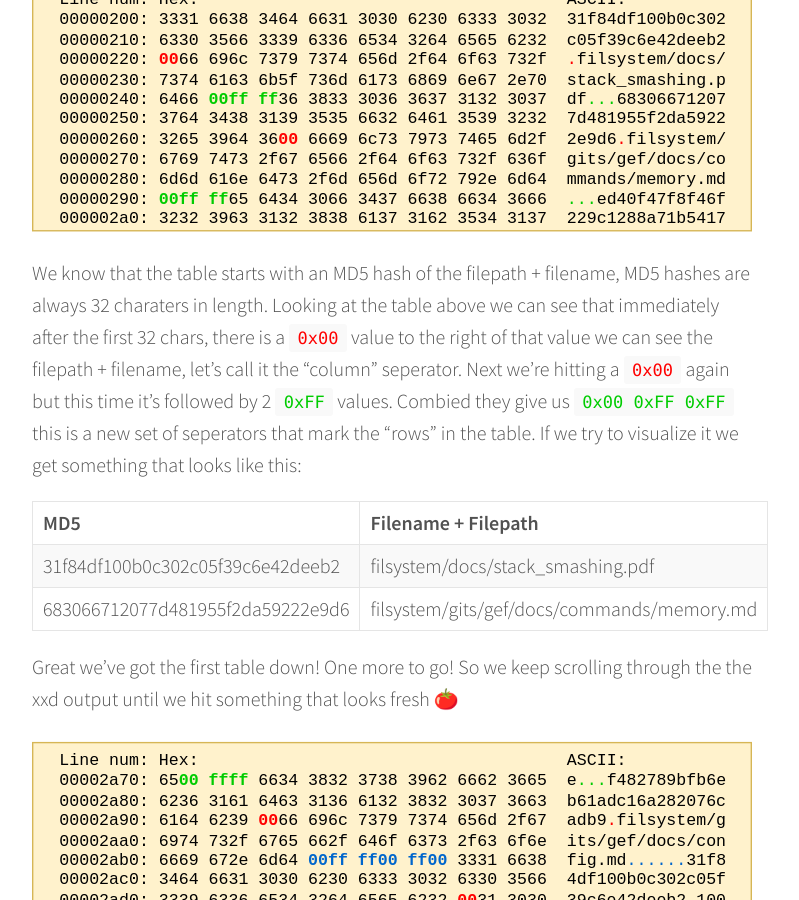
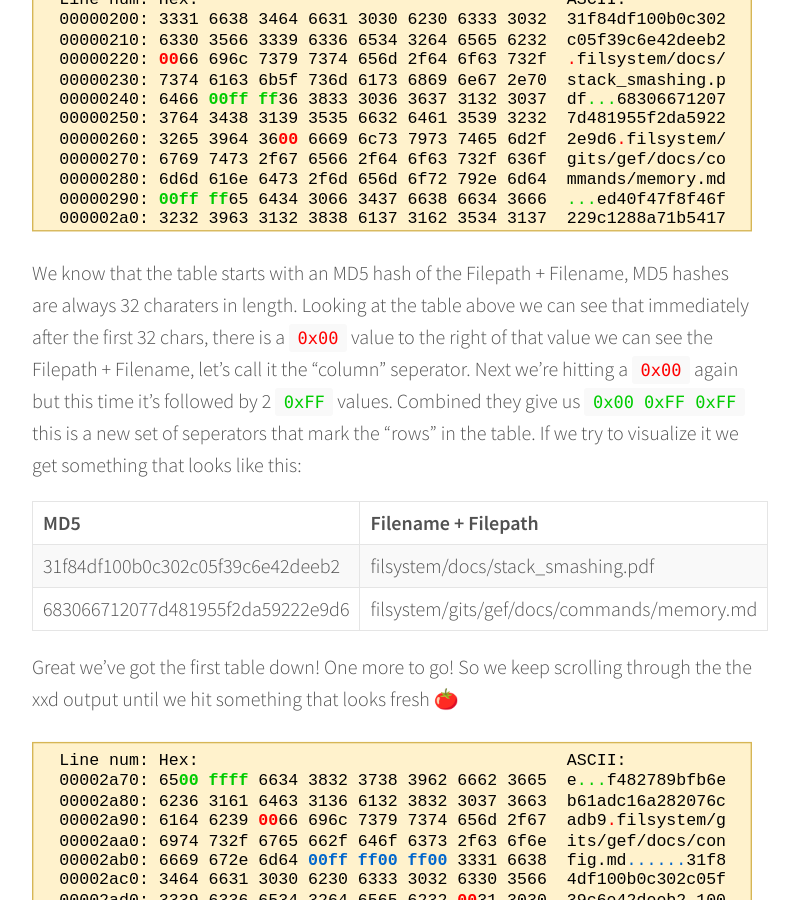
Before and after one commit to Ern-st/ern-st.github.io, a Jekyll site: the page built from _posts/2017-12-23-NC3-CTF-3.md, in a window 1280 px wide and 900 px high, scrolled down 3117 px. Shown: the whole window, without its empty margins (248-1047 px from the left). Built offline with Jekyll 4.4.1, drawn with Linux system fonts in a browser that asks for light colours; emoji names are drawn with the system emoji font; some of the changed text lies outside the part shown.

Commit message:
typos and CSS cache busting

```diff
--- a/_layouts/default.html
+++ b/_layouts/default.html
@@ -5,7 +5,7 @@
   <meta name="viewport" content="width=device-width, initial-scale=1">
   <title>{% if page.title %}{{ page.title }}{% else %}{{ site.name }}{% endif %}</title>
   <link rel="stylesheet" href="//fonts.googleapis.com/css?family=Source+Sans+Pro:300,300i,600">
-  <link rel="stylesheet" href="{{ site.baseurl }}/assets/style/style.css">
+  <link rel="stylesheet" href="{{ site.baseurl }}/assets/style/style.css?{{ site.time | date: '%s' }}">
   <link rel="alternate" type="application/rss+xml" title="RSS Feed for {{ site.name }}" href="{{ site.baseurl }}/feed.xml" />
   {% seo %}
 </head>
--- a/_posts/2017-12-23-NC3-CTF-3.md
+++ b/_posts/2017-12-23-NC3-CTF-3.md
@@ -74,7 +74,7 @@
 
 ![sector overview no-border w100](/assets/img/posts/fragfs-hash-and-path.svg)
 
-We know that the table starts with an MD5 hash of the filepath + filename, MD5 hashes are always 32 charaters in length. Looking at the table above we can see that immediately after the first 32 chars, there is a <span class="highlight-red">`0x00`</span> value to the right of that value we can see the filepath + filename, let's call it the "column" seperator. Next we're hitting a <span class="highlight-red">`0x00`</span> again but this time it's followed by 2 <span class="highlight-green">`0xFF`</span> values. Combied they give us <span class="highlight-green">`0x00 0xFF 0xFF`</span> this is a new set of seperators that mark the "rows" in the table. If we try to visualize it we get something that looks like this:
+We know that the table starts with an MD5 hash of the Filepath + Filename, MD5 hashes are always 32 charaters in length. Looking at the table above we can see that immediately after the first 32 chars, there is a <span class="highlight-red">`0x00`</span> value to the right of that value we can see the Filepath + Filename, let's call it the "column" seperator. Next we're hitting a <span class="highlight-red">`0x00`</span> again but this time it's followed by 2 <span class="highlight-green">`0xFF`</span> values. Combined they give us <span class="highlight-green">`0x00 0xFF 0xFF`</span> this is a new set of seperators that mark the "rows" in the table. If we try to visualize it we get something that looks like this:
 
 |MD5|Filename + Filepath|
 |:--|:------------------|
@@ -91,7 +91,7 @@
 
 This table is supposed to consist of the FileID (the MD5 for the first table) and a list of offsets specifying where the different parts of the file are stored. Here we find a new seperator <span class="highlight-teal">`0x00 0xFF`</span> this is the "row" seperator for the second table. In the second table <span class="highlight-red">`0x00`</span> is used as the "column" seperator again. But the offsets are also seperated by a hex value `0x20` or simply a " " whitespace char. If we visualize the second table we get:
 
-|MD5|offsets|
+|MD5|Offsets|
 |:--|:------|
 |31f84df100b0c302c05f39c6e42deeb2|1002 1737 1560 1405 1272 1098 981 1597 1698 1943 1071 1386 590 1199 351 1176 1963 2104 1473 1557 1180 1659 1247 332 888 2093 1160 1771 1673 379 660 1697 804 1291 1023 2069 655 2131 437 1317 1076 1852 222 2166 1788 1871 847 329 1559 2193 328 2061 666 1024 1439 2075 489 766 1114 1381 2126 1613 1844 1621 986 1107 806 1564 884 1912 2182 980 1980 1638 1812 393 1712 1555 2059 706 733 875 1964 1685 1875 1786 1210 520 1989 1543 1683 1276 1064 299 1352 1566 1263 1243 1073 2090|
 |683066712077d481955f2da59222e9d6|2036|
```
Also changed, not shown: other parts of _posts/2017-12-23-NC3-CTF-3.md (+1 -1 lines).
